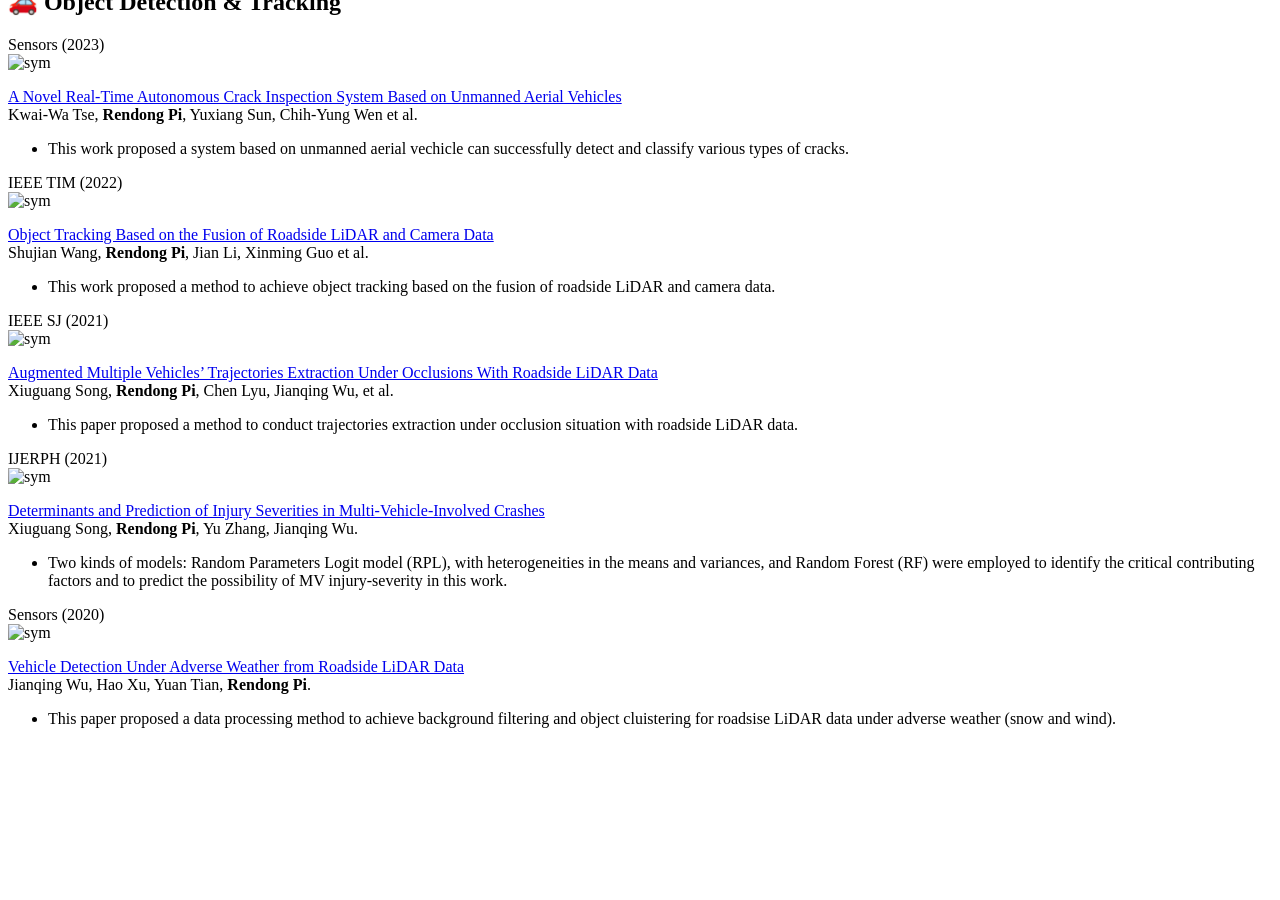
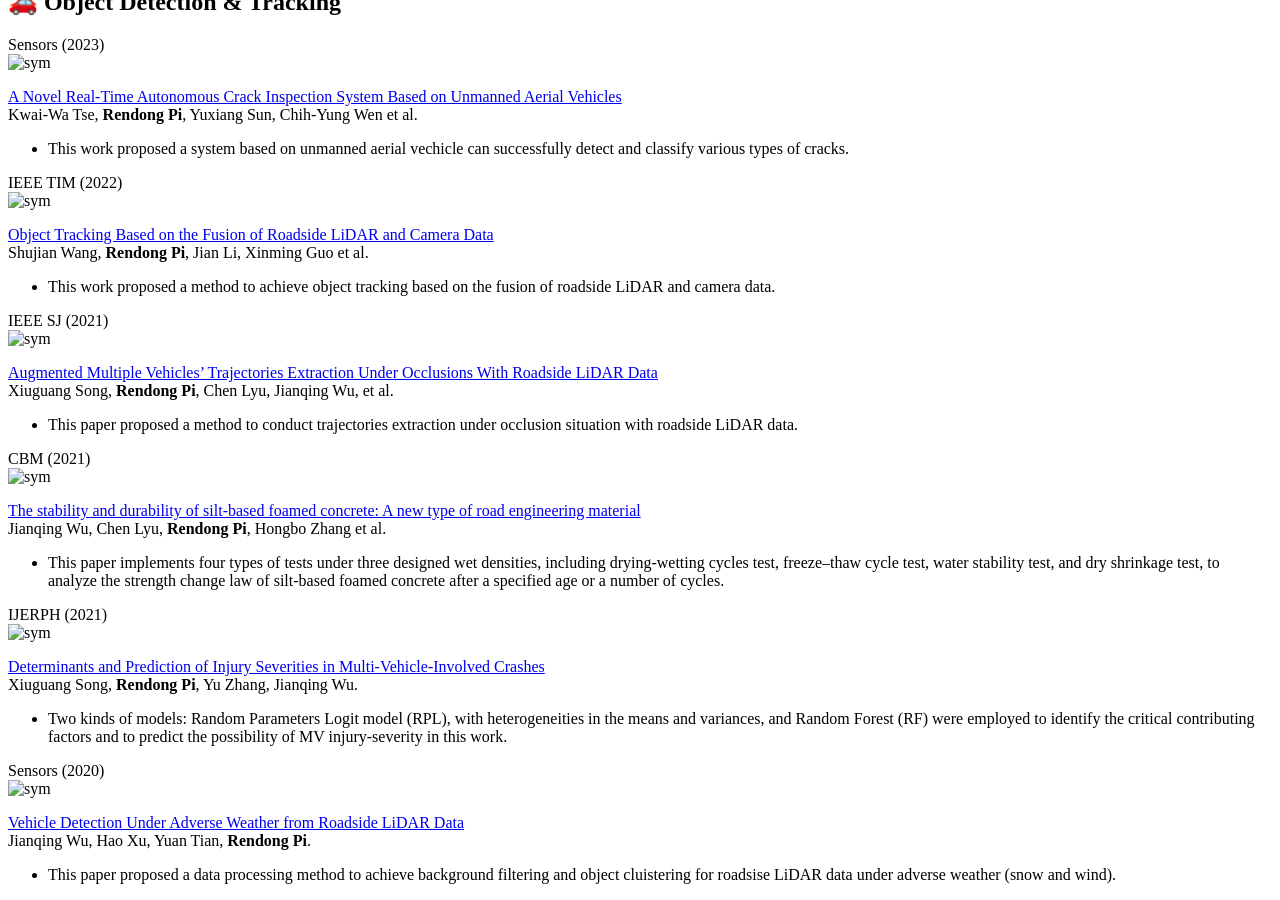
Before and after one commit to Devin-Pi/Devin-Pi.github.io, a Jekyll site: the page built from _pages/includes/pub.md, in a window 1280 px wide and 900 px high, scrolled down 801 px. Built offline with Jekyll 4.4.1, drawn with Linux system fonts in a browser that asks for light colours; our own code applies the rules of GitHub Pages for plain Markdown files; before the commit the page ends 1545 px from its top, so only the background shows below that.

Commit message:
update pub

```diff
--- a/_pages/includes/pub.md
+++ b/_pages/includes/pub.md
@@ -38,6 +38,16 @@ Xiuguang Song, **Rendong Pi**, Chen Lyu, Jianqing Wu, et al. <strong><span class
 </div>
 
 
+<div class='paper-box'><div class='paper-box-image'><div><div class="badge">CBM (2021)</div><img src='images/paper_6.png' alt="sym" width="100%"></div></div>
+<div class='paper-box-text' markdown="1">
+
+
+[The stability and durability of silt-based foamed concrete: A new type of road engineering material](https://www.sciencedirect.com/science/article/pii/S0950061821024296) \\
+Jianqing Wu, Chen Lyu, **Rendong Pi**, Hongbo Zhang et al. <strong><span class='show_paper_citations' data='dpj67PAAAAAJ:u5HHmVD_uO8C'></span></strong>
+- This paper implements four types of tests under three designed wet densities, including drying-wetting cycles test, freeze–thaw cycle test, water stability test, and dry shrinkage test, to analyze the strength change law of silt-based foamed concrete after a specified age or a number of cycles.
+</div>
+</div>
+
 <div class='paper-box'><div class='paper-box-image'><div><div class="badge">IJERPH (2021)</div><img src='images/paper_5.png' alt="sym" width="100%"></div></div>
 <div class='paper-box-text' markdown="1">
 
```
Also changed, not shown: images/paper_6.png (added).
